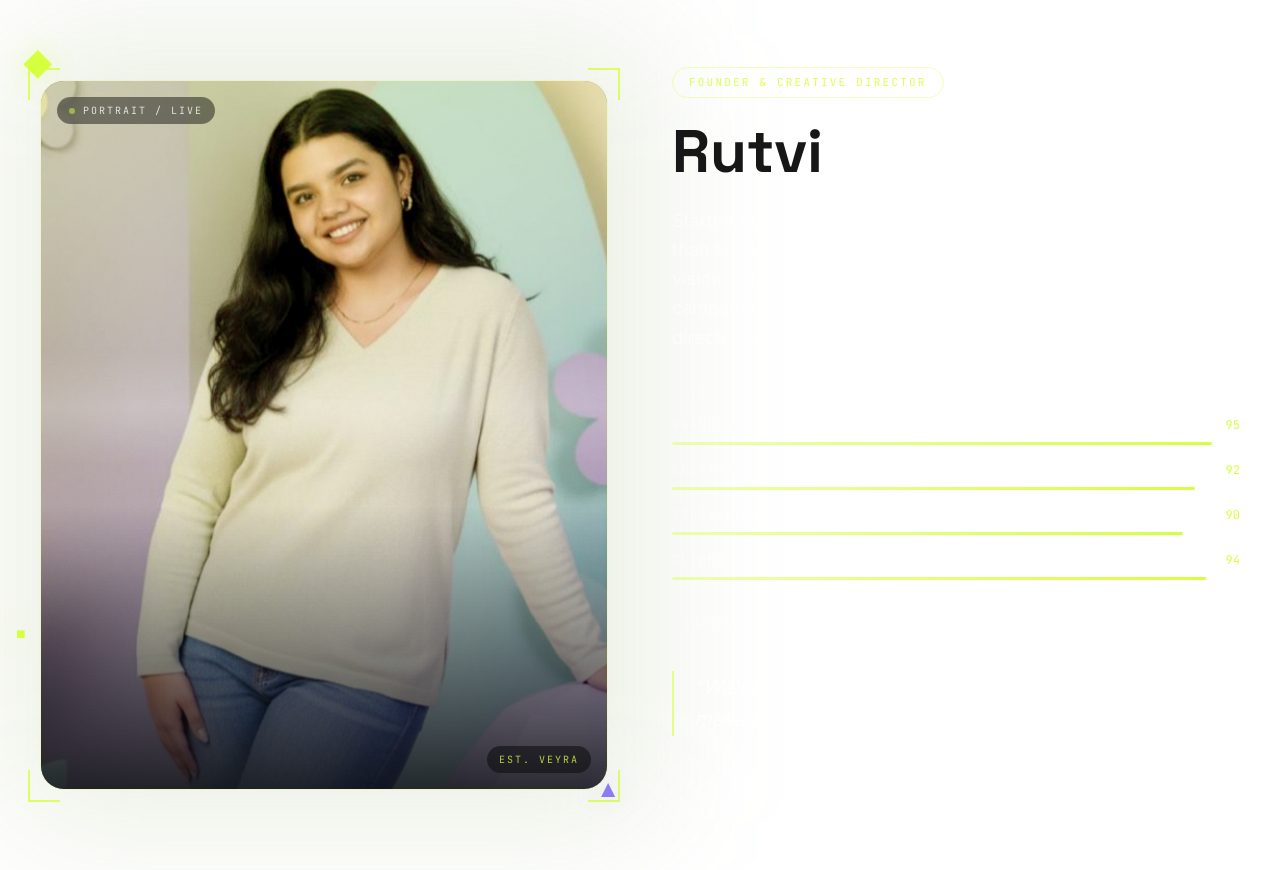
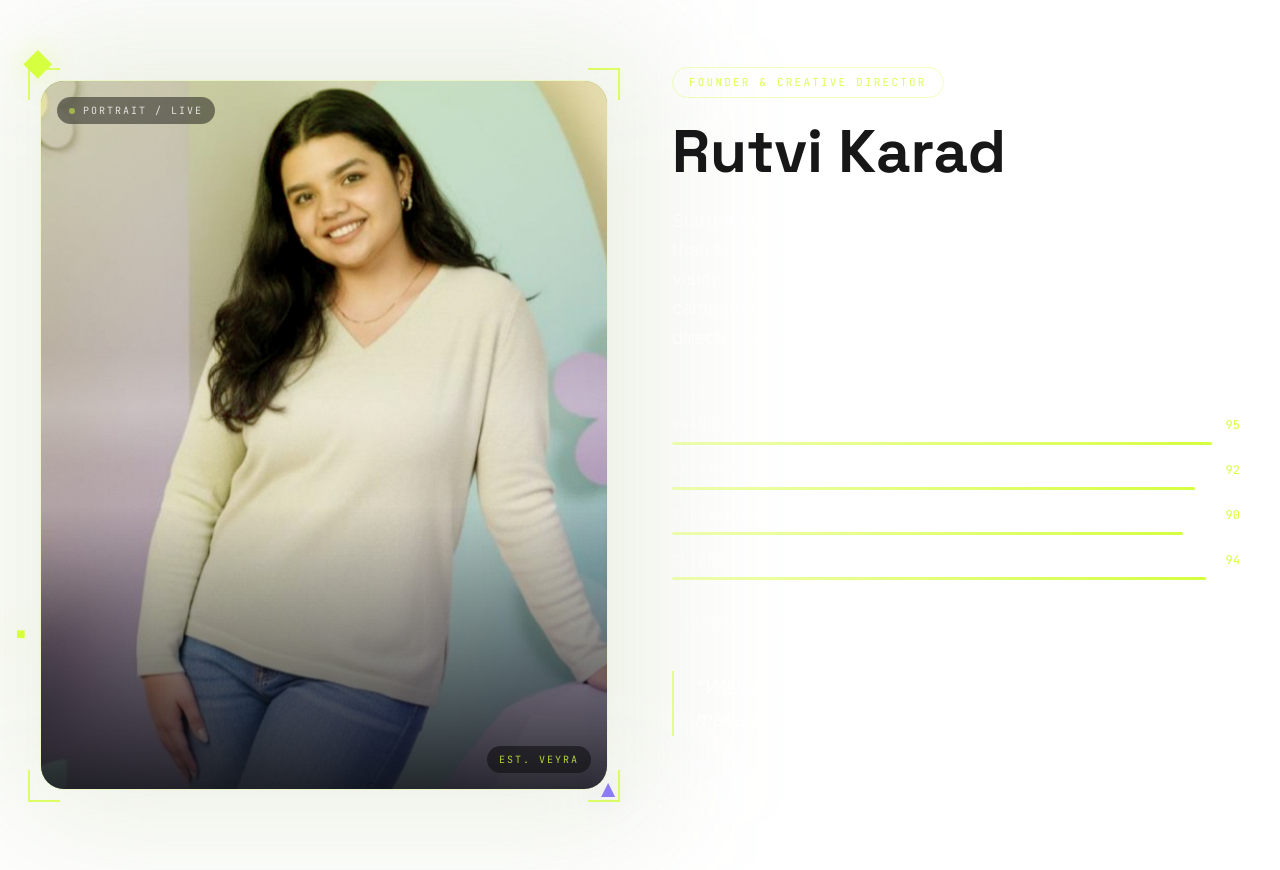
Before and after one commit to veyracreatives/veyra-web, a Next.js app: page / in a window 1280 px wide. Shown: the part 9903-10773 px from the top of the page. Built offline with nearby package versions, Linux system fonts and the light colour scheme.

Commit message:
Initial commit

```diff
--- a/app/(main)/page.tsx
+++ b/app/(main)/page.tsx
@@ -1525,7 +1525,7 @@ export default function Home() {
       </section>
 
       {/* 9. FOUNDER */}
-      <PortraitCard accent="lime" side="left" eyebrow="The founder" indexLabel="Founder — Veyra Lab" name="Rutvi" role="Founder & Creative Director" imgSrc="/founder.jpg" imgAlt="Veyra founder portrait" objectPosition="center 28%" glyphs={founderGlyphs} bio="Started Veyra with a stubborn belief: that brands deserve more than templates and guesswork. Rutvi leads the studio's creative vision — translating messy ambitions into identities, products, and campaigns that actually move numbers. Part strategist, part art director, fully obsessed with the details most people scroll past." tags={["Vision", "Brand Strategy", "Creative Direction", "Storytelling"]} skills={founderSkills} quote="We're not here to make pretty things. We're here to make pretty things that pay the rent." socials={[{ l: "LinkedIn", h: "#" }, { l: "Twitter", h: "#" }, { l: "Email", h: "mailto:veyracreativesdigitallab@gmail.com" }]} />
+      <PortraitCard accent="lime" side="left" eyebrow="The founder" indexLabel="Founder — Veyra Lab" name="Rutvi Karad" role="Founder & Creative Director" imgSrc="/founder.jpg" imgAlt="Veyra founder portrait" objectPosition="center 28%" glyphs={founderGlyphs} bio="Started Veyra with a stubborn belief: that brands deserve more than templates and guesswork. Rutvi leads the studio's creative vision — translating messy ambitions into identities, products, and campaigns that actually move numbers. Part strategist, part art director, fully obsessed with the details most people scroll past." tags={["Vision", "Brand Strategy", "Creative Direction", "Storytelling"]} skills={founderSkills} quote="We're not here to make pretty things. We're here to make pretty things that pay the rent." socials={[{ l: "LinkedIn", h: "#" }, { l: "Twitter", h: "#" }, { l: "Email", h: "mailto:veyracreativesdigitallab@gmail.com" }]} />
 
       {/* 10. CO-FOUNDER */}
       <PortraitCard accent="purple" side="right" eyebrow="The co-founder" indexLabel="Co-Founder — Design Lead" name="Dibesh" role="Co-Founder & Design Lead" imgSrc="/cofounder.jpg" imgAlt="Veyra co-founder portrait" objectPosition="center 30%" glyphs={cofounderGlyphs} bio="The hand behind every interface that leaves the studio. Dibesh turns strategy into systems — pixels that behave, motion that means something, and design that holds together at every breakpoint. Quietly competitive, loudly detailed, and the reason our work feels inevitable." tags={["UI / UX", "Design Systems", "Motion", "Prototyping"]} skills={cofounderSkills} quote="Good design is invisible until you take it away. I make sure no one at Veyra ever finds out what that feels like." socials={[{ l: "Instagram", h: "#" }, { l: "Behance", h: "#" }, { l: "Dribbble", h: "#" }]} />
```
